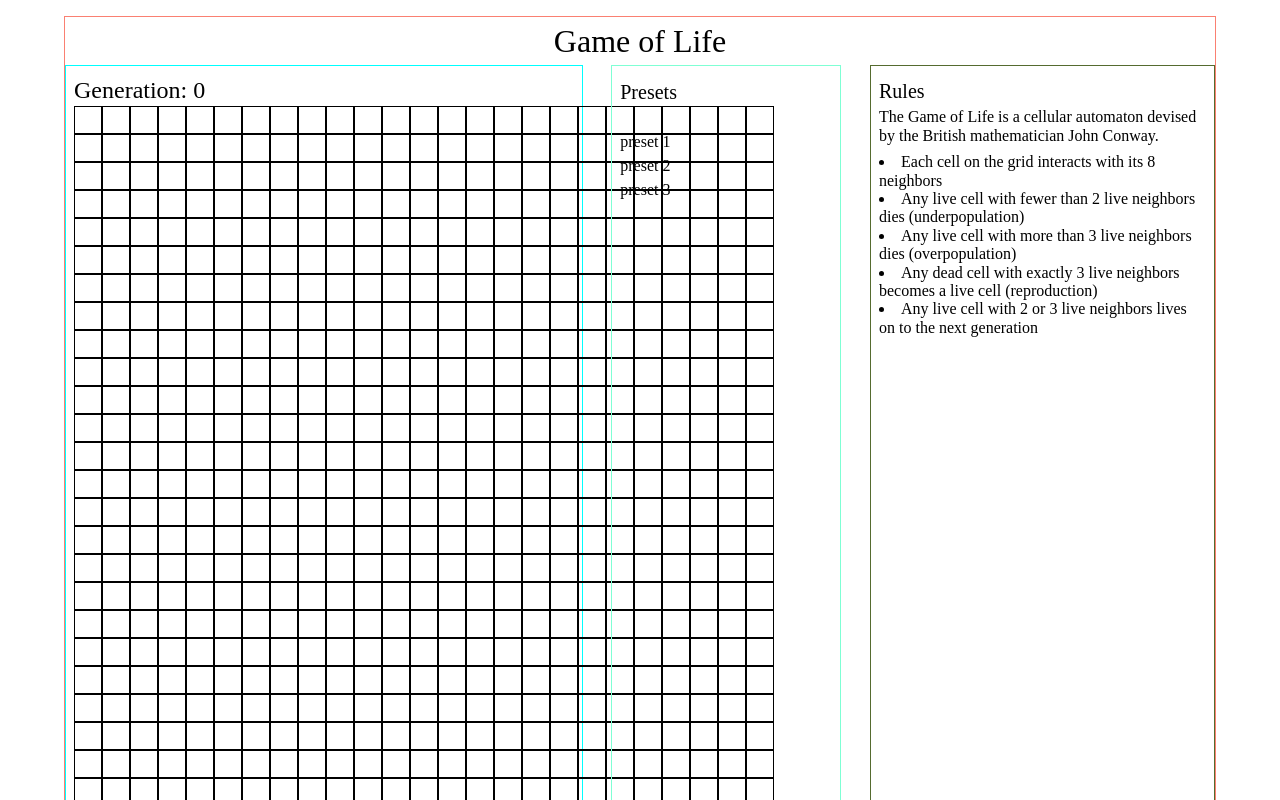
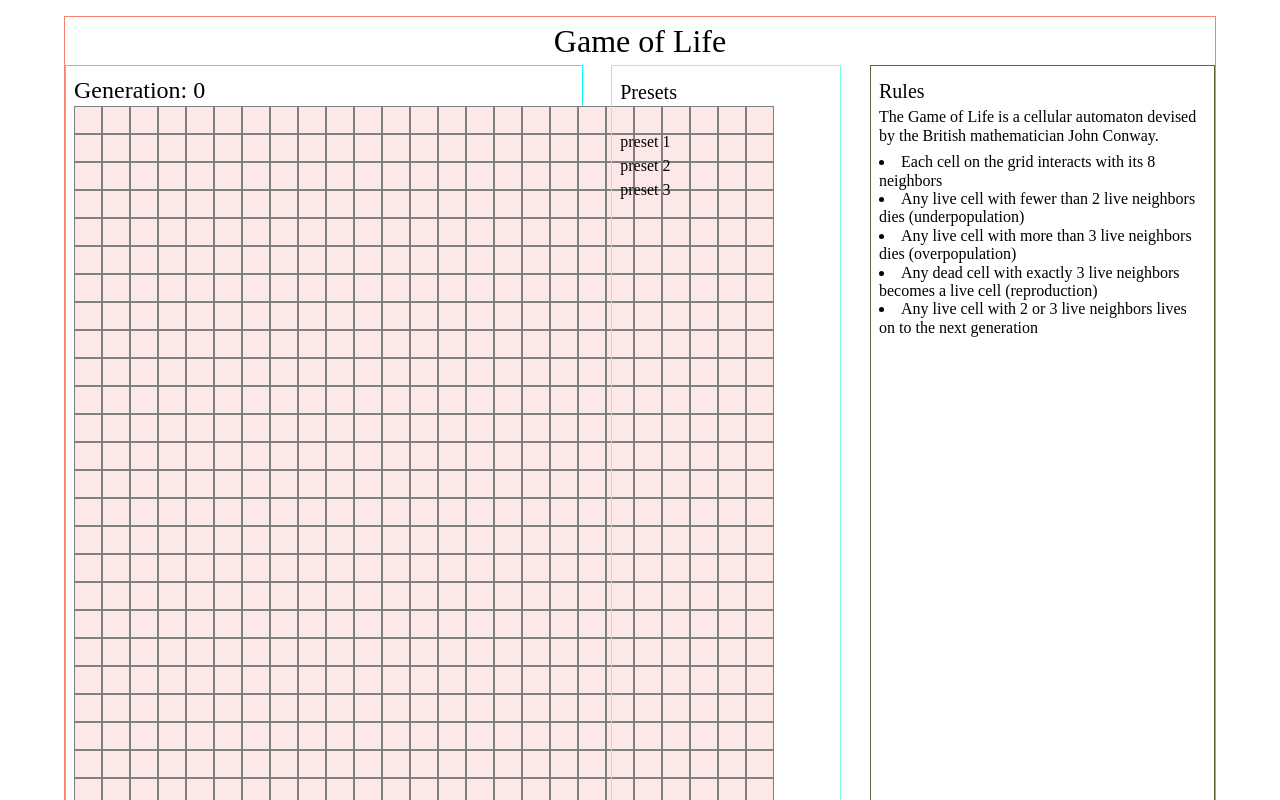
Before and after one commit to kp1129/cs-bw-1, a React (Create React App) app in the folder app/: page / in a window 1280 px wide. Shown: the top 800 px of the page. Built offline with nearby package versions, Linux system fonts and the light colour scheme.

Commit message:
add some styling

```diff
--- a/app/src/App.css
+++ b/app/src/App.css
@@ -71,8 +71,17 @@ ul {
 }
 
 .cell {
-  /* background-color: brown; */
-  border: 1px solid black;
+  background-color: #fbe8e7;
+  /* background-color: #e1ffc2; */
+  /* background-color: #f0b7a4; */
+  border: 1px solid gray;
   height: 1.75rem;
   width: 1.75rem;
 }
+
+.alive {
+  background-color: #74b49b;
+  /* background-color: #89c9b8; */
+  /* background-color: #f18c8e; */
+  border-radius: 15%;
+}
--- a/app/src/components/GameContainer.js
+++ b/app/src/components/GameContainer.js
@@ -107,15 +107,10 @@ const GameContainer = () => {
         {grid.map((row, i) =>
           row.map((col, j) => (
             <div
-              className="cell"
+              className={grid[i][j] ? "cell alive" : "cell"}
               key={`${i}-${j}`}
                 // if simulation is running, onClick won't do anything
               onClick={start ? undefined : () => handleCellClick(i, j)}
-              style={{
-                // cell color will depend on whether it's alive or dead
-                // so it will be set dynamically
-                backgroundColor: grid[i][j] ? "darkolivegreen" : undefined,
-              }}
             />
           ))
         )}
```
